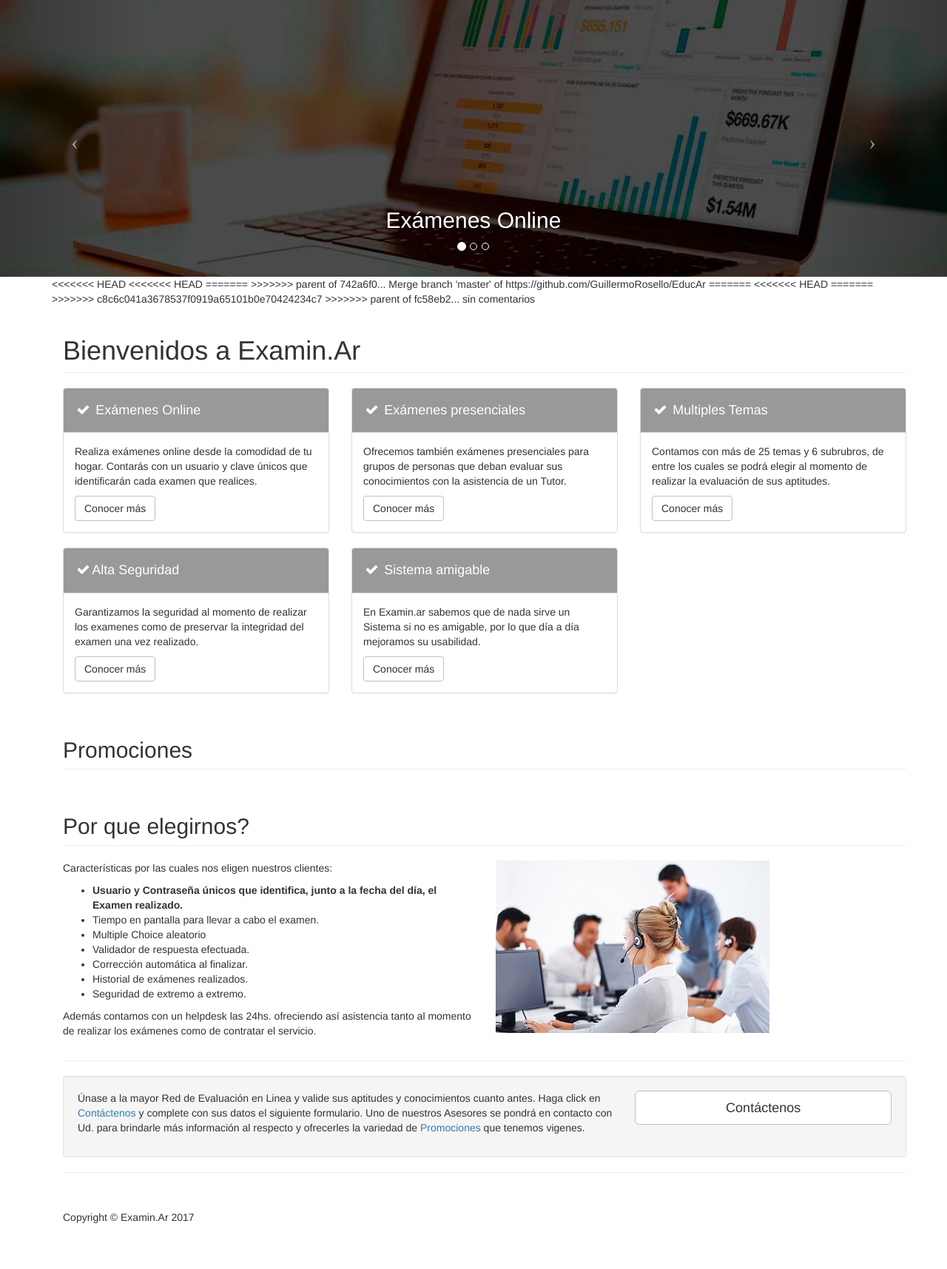
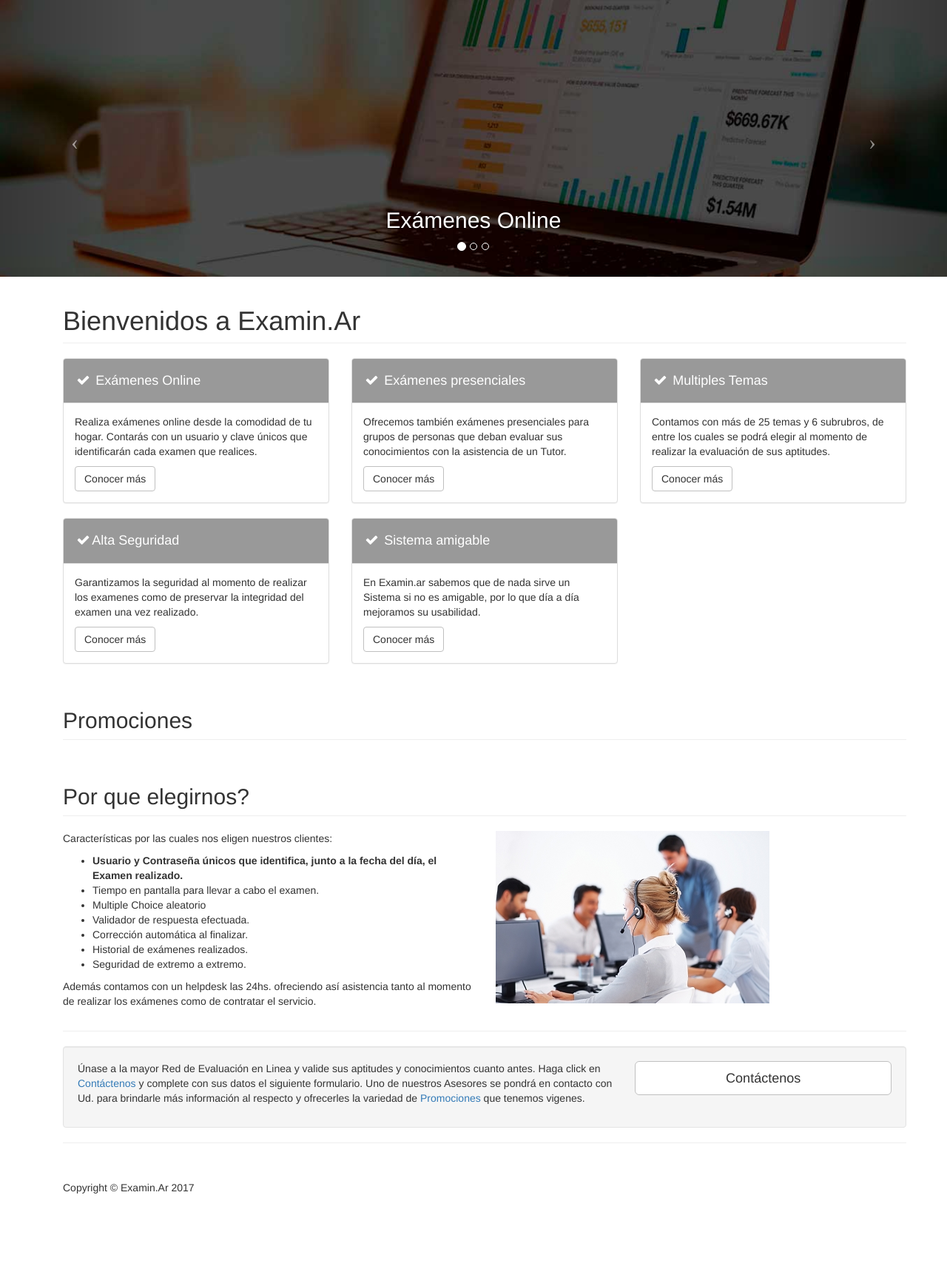
Before and after one commit to GuillermoRosello/EducAr, a PHP site: page /public/index.php in a window 1280 px wide. Shown: the part 51-1766 px from the top of the page at 74% size. After the commit the page ends 1664 px from the top, so only its background shows below. Run offline with PHP 8.4, Linux system fonts and the light colour scheme; data that the repository does not hold is empty.

Commit message:
s/comment
s/comment

```diff
--- a/public/index.php
+++ b/public/index.php
@@ -4,18 +4,7 @@
 <?php require '../private/Functions/initialize.php';?>
 <?php include('shared/public_header.php'); ?>
 <?php include('shared/public_navigation.php'); ?>
-<<<<<<< HEAD
-<<<<<<< HEAD
-=======
-<!-- Pablo -->
->>>>>>> parent of 742a6f0... Merge branch 'master' of https://github.com/GuillermoRosello/EducAr
-=======
-<!-- Pablo -->
-<<<<<<< HEAD
-=======
 
->>>>>>> c8c6c041a3678537f0919a65101b0e70424234c7
->>>>>>> parent of fc58eb2... sin comentarios
 <?php $promociones = promociones(); ?>
     <!-- Guillermo -->
 <?php $ruta = '/EducAr/public/img/promo/'; ?>
```
